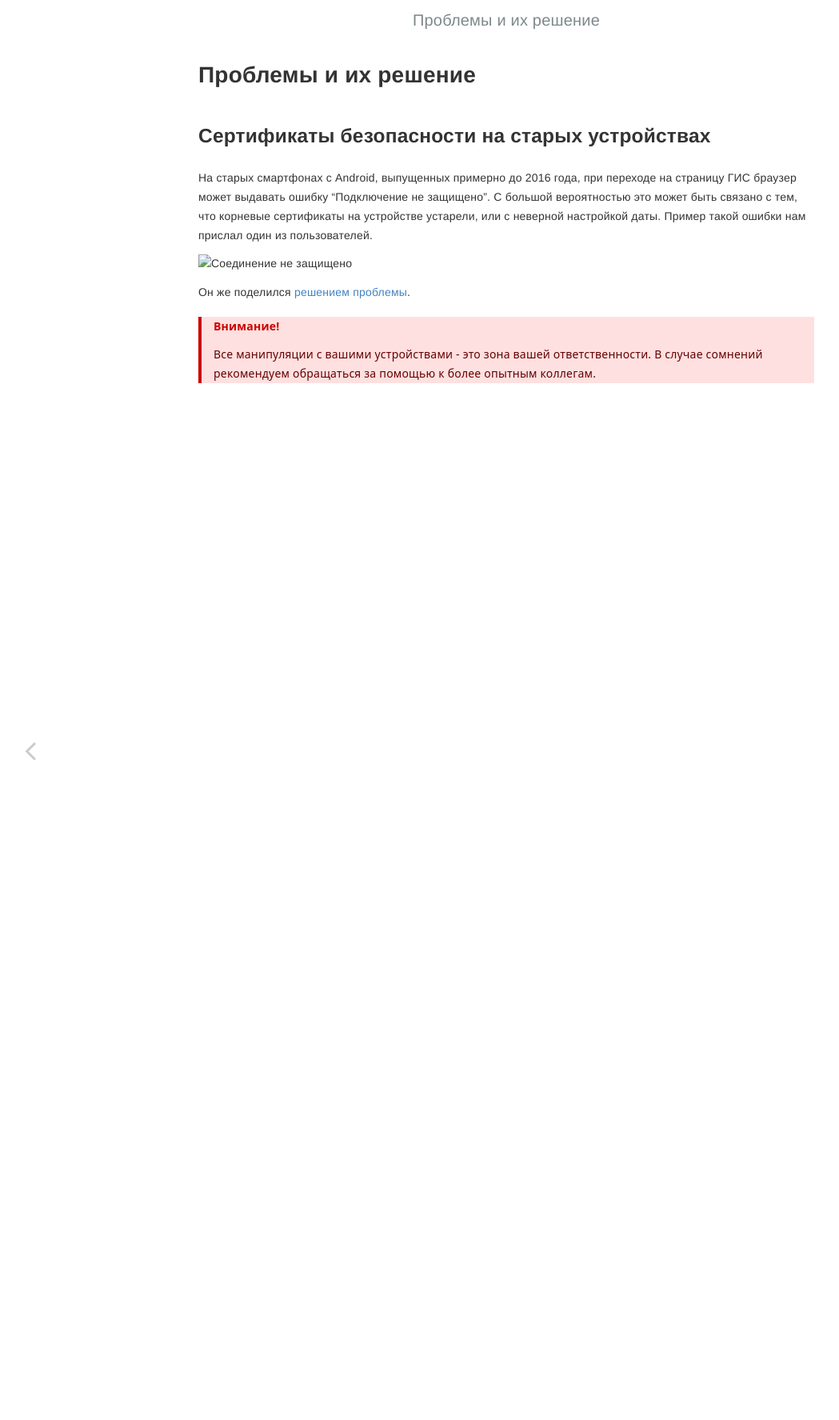
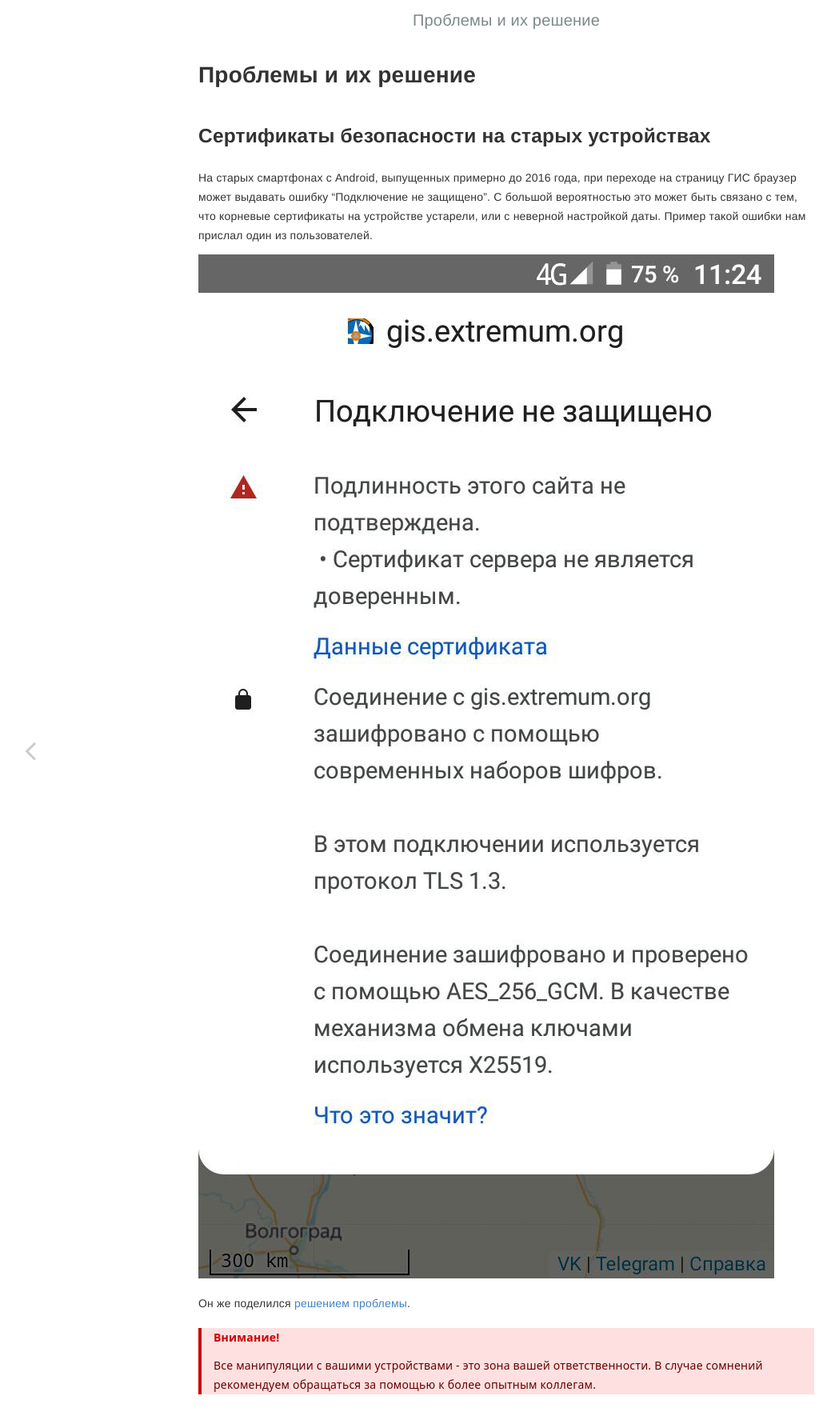
Before and after one commit to extremum-search-and-rescue/help.gis, a Jekyll site: the page built from _posts/2024-04-11-troubleshooting.md, in a window 1280 px wide. Shown: the whole page at 80% size, without its empty margins (7-1056 px from the left). Built offline with Jekyll 4.4.1, drawn with Linux system fonts in a browser that asks for light colours.

Commit message:
Update 2024-04-11-troubleshooting.md

```diff
--- a/_posts/2024-04-11-troubleshooting.md
+++ b/_posts/2024-04-11-troubleshooting.md
@@ -7,7 +7,7 @@ layout: post
 ## Сертификаты безопасности на старых устройствах
 На старых смартфонах с Android, выпущенных примерно до 2016 года, при переходе на страницу ГИС браузер может выдавать ошибку "Подключение не защищено". С большой вероятностью это может быть связано с тем, что корневые сертификаты на устройстве устарели, или с неверной настройкой даты. Пример такой ошибки нам прислал один из пользователей.
 
-![Соединение не защищено](/assets/images/error-ssl.png)
+![Соединение не защищено](/assets/images/troubleshooting/error-ssl.png)
 
 Он же поделился [решением проблемы]([https://help.gis.extremum.org](https://internet-lab.ru/letss_encrypt_android_6_0_1)).
 
```
